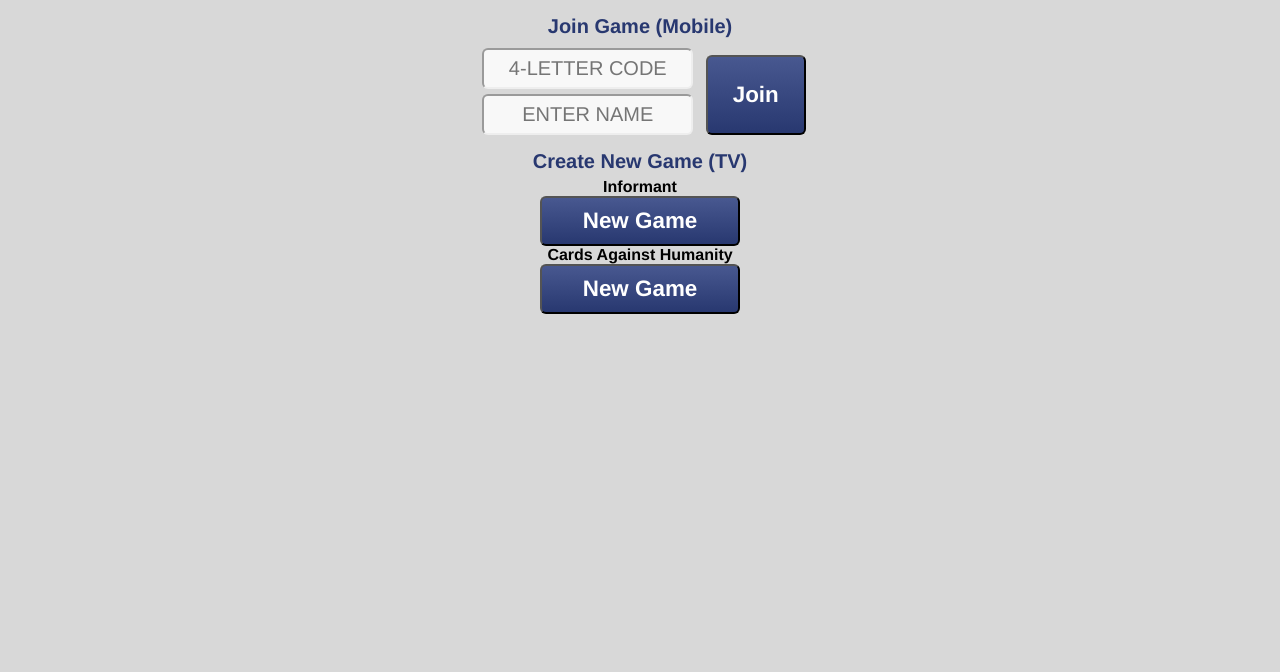
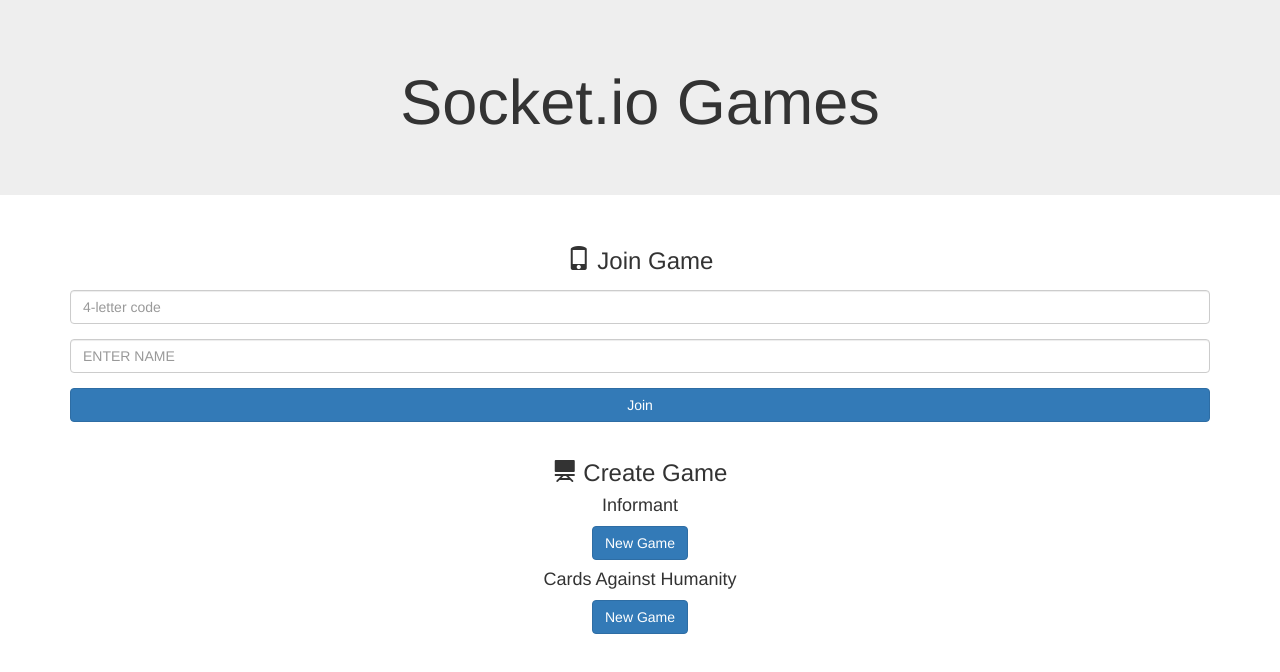
Before and after one commit to demarna1/Informant, a website: page main/index.html in a window 1280 px wide. Drawn offline with nearby package versions, Linux system fonts and the light colour scheme.

Commit message:
Use bootstrap CSS on homepage

```diff
--- a/main/index.css
+++ b/main/index.css
@@ -1,75 +1,18 @@
-* {
-    box-sizing: border-box;
-    margin: 0;
-    padding: 0;
+.site-header {
+background: #202f56;
+background: -moz-linear-gradient(top,  #202f56 0%, #173e59 50%, #202f56 100%);
+background: -webkit-linear-gradient(top,  #202f56 0%,#173e59 50%,#202f56 100%);
+background: linear-gradient(to bottom,  #202f56 0%,#173e59 50%,#202f56 100%);
+filter: progid:DXImageTransform.Microsoft.gradient( startColorstr='#202f56', endColorstr='#202f56',GradientType=0 );
+    /*
+    background: #1e5799;
+    background: -moz-linear-gradient(left,  #1e5799 0%, #2989d8 50%, #2989d8 50%, #1e5799 100%);
+    background: -webkit-linear-gradient(left,  #1e5799 0%,#2989d8 50%,#2989d8 50%,#1e5799 100%);
+    background: linear-gradient(to right,  #1e5799 0%,#2989d8 50%,#2989d8 50%,#1e5799 100%);
+    filter: progid:DXImageTransform.Microsoft.gradient( startColorstr='#1e5799', endColorstr='#1e5799',GradientType=1 );
+    */
 }
 
-html, input {
-    font-family:
-      "HelveticaNeue-Light",
-      "Helvetica Neue Light",
-      "Helvetica Neue",
-      Helvetica,
-      Arial,
-      "Lucida Grande",
-      sans-serif;
+.site-header h1 {
+    color: #f0f0f0 !important;
 }
-
-html, body {
-    height: 100%;
-    width: 100%;
-    background-color: #D8D8D8;
-    text-align: center;
-}
-
-h3 {
-    margin-top: 15px;
-    margin-bottom: 5px;
-    color: #283870;
-    font-size: 125%;
-}
-
-#mobileFormBlock {
-    display: inline-block;
-    vertical-align: bottom;
-}
-
-#gameCode, #name {
-    background-color: #f8f8f8;
-    border: 2px inset;
-    border-radius: 6px;
-    outline: none;
-    padding: 7px;
-    margin-top: 5px;
-    margin-left: 8px;
-    margin-right: 8px;
-    text-align: center;
-    font-size: 125%;
-}
-
-#gameCode {
-    text-transform: uppercase;
-}
-
-#joinButton, #newButton {
-    font-size: 140%;
-    font-weight: bold;
-    color: #fff;
-    border-radius: 6px;
-    background-color: #283870;
-    background-image: -webkit-linear-gradient(bottom, #283870 0%, #485890 100%);
-    background-image: -moz-linear-gradient(bottom, #283870 0%, #485890 100%);
-    background-image: -o-linear-gradient(bottom, #283870 0%, #485890 100%);
-    background-image: -ms-linear-gradient(bottom, #283870 0%, #485890 100%);
-    background-image: linear-gradient(bottom, #283870 0%, #485890 100%);
-}
-
-#joinButton {
-    width: 100px;
-    height: 80px;
-}
-
-#newButton {
-    width: 200px;
-    height: 50px;
-}
--- a/main/index.html
+++ b/main/index.html
@@ -1,36 +1,42 @@
 <html>
 <head>
   <title>Home</title>
-  <meta charset="UTF-8">
+  <!--<meta charset="UTF-8">-->
   <meta name="viewport" content="width=device-width, initial-scale=1">
-  <link rel="stylesheet" href="index.css">
+  <link rel="stylesheet" href="index2.css">
+  <link href="https://maxcdn.bootstrapcdn.com/bootstrap/3.3.7/css/bootstrap.min.css"
+    rel="stylesheet" integrity="sha384-BVYiiSIFeK1dGmJRAkycuHAHRg32OmUcww7on3RYdg4Va+PmSTsz/K68vbdEjh4u"
+    crossorigin="anonymous">
   <script src="https://code.jquery.com/jquery-1.10.2.min.js"></script>
   <script src="/socket.io/socket.io.js"></script>
   <script src="/index.js"></script>
 </head>
 <body>
-  <div>
-    <h3>Join Game (Mobile)</h3>
-    <div>
-      <div id="mobileFormBlock">
-        <div>
-          <input type="text" id="gameCode" placeholder="4-letter code" maxlength="4" size="14"/>
-        </div>
-        <div>
-          <input type="text" id="name" placeholder="ENTER NAME" maxlength="12" size="14"/>
-        </div>
-      </div>
-      <div id="mobileFormBlock">
-        <input type="button" id="joinButton" value="Join"/>
-      </div>
-    </div>
+<header class="jumbotron site-header">
+  <div class="container text-center">
+    <h1>Socket.io Games</h1>
   </div>
-  <div>
-    <h3>Create New Game (TV)</h3>
-    <h4>Informant</h4>
-    <input type="button" id="newButton" value="New Game" onclick="location.href='/informant'"/>
-    <h4>Cards Against Humanity</h4>
-    <input type="button" id="newButton" value="New Game" onclick="location.href='/cah'"/>
+</header>
+<div class="container text-center">
+  <div class="field form-group">
+    <h3><span class="glyphicon glyphicon-phone"></span> Join Game</h3>
   </div>
+  <div class="field form-group">
+    <input class="form-control" type="text" id="gameCode" placeholder="4-letter code" maxlength="4"/>
+  </div>
+  <div class="field form-group">
+    <input class="form-control" type="text" id="name" placeholder="ENTER NAME" maxlength="12"/>
+  </div>
+  <div class="field form-group">
+    <input class="btn btn-primary btn-block" type="button" id="joinButton" value="Join"/>
+  </div>
+</div>
+<div class="container text-center">
+  <h3><span class="glyphicon glyphicon-blackboard"></span> Create Game</h3>
+  <h4>Informant</h4>
+  <input class="btn btn-primary" type="button" id="newButton" value="New Game" onclick="location.href='/informant'"/>
+  <h4>Cards Against Humanity</h4>
+  <input class="btn btn-primary" type="button" id="newButton" value="New Game" onclick="location.href='/cah'"/>
+</div>
 </body>
 </html>
```
